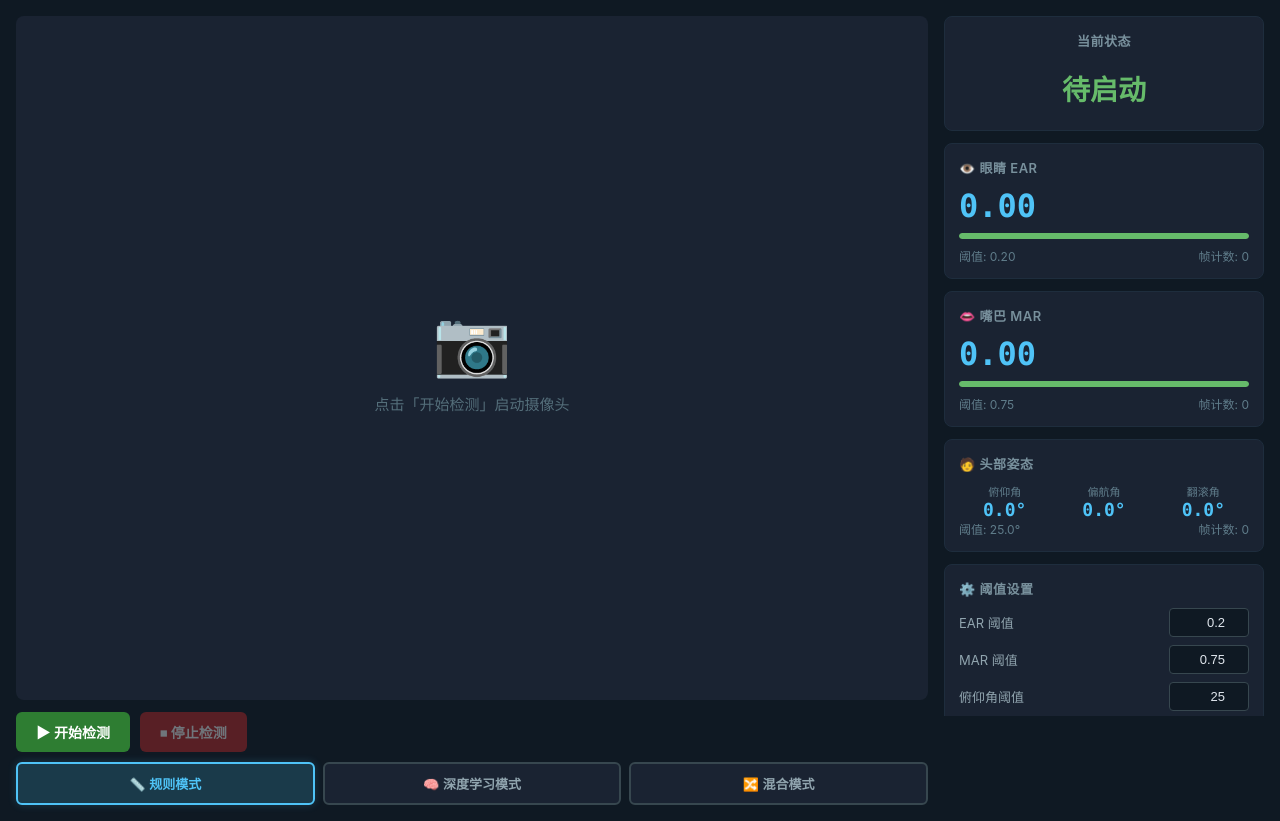
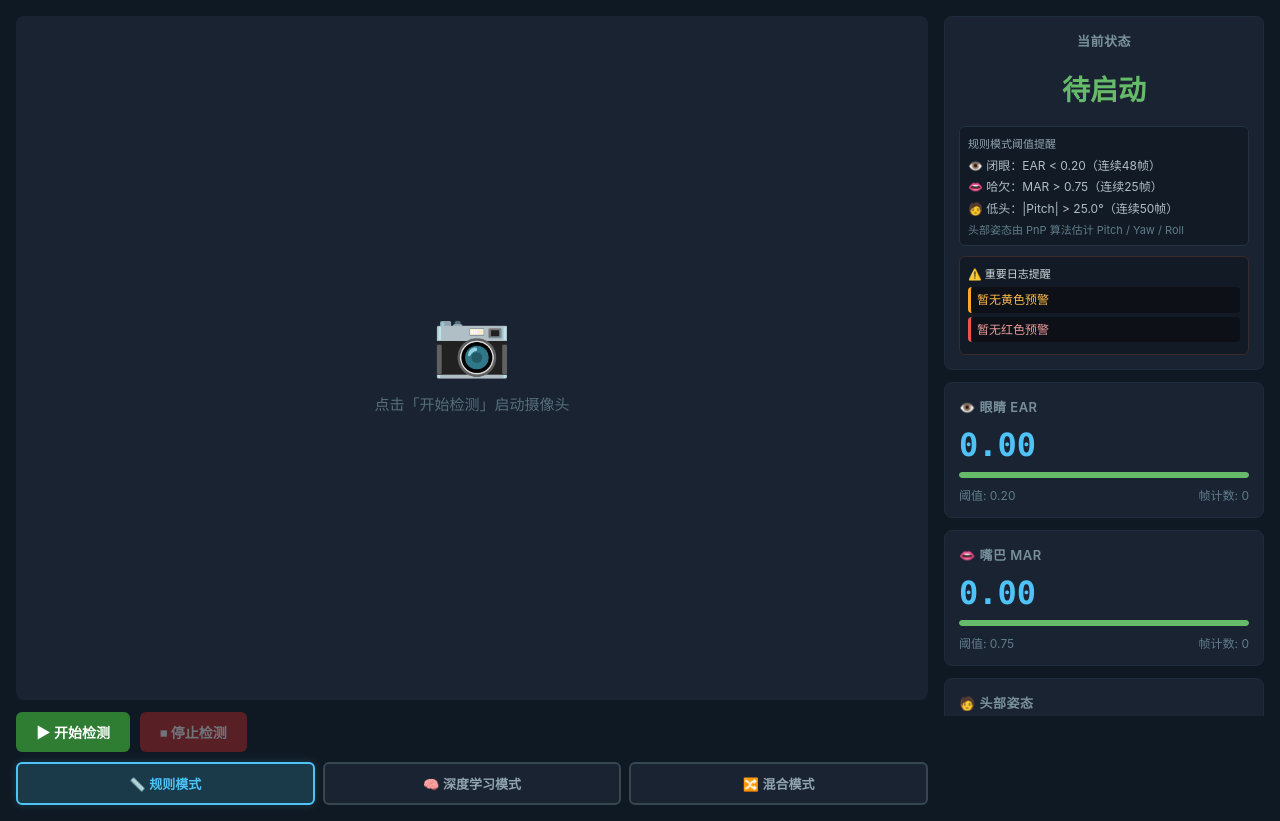
Before and after one commit to huryoungWu/dms-yolo, a Flask app: page / in a window 1280 px wide. Shown: the part 73-894 px from the top of the page. Run offline with Flask 3, Linux system fonts and the light colour scheme.

Commit message:
feat(ui): 添加规则模式阈值提醒和关键日志面板
- 在UI中新增规则模式阈值提醒卡片，显示EAR、MAR、Pitch阈值规则
- 实现规则模式下的实时阈值高亮功能
- 新增关键日志面板用于显示重要警告和危险信息
- 添加动画效果突出显示关键日志变化
- 更新状态详情显示规则模式下的具体触发条件
- 优化前端样式适配新的提醒面板布局
- 添加README文档说明规则模式功能

```diff
--- a/web/static/app.js
+++ b/web/static/app.js
@@ -71,6 +71,11 @@ async function applyConfig() {
     document.getElementById("earThreshold").textContent = config.ear_threshold.toFixed(2);
     document.getElementById("marThreshold").textContent = config.mar_threshold.toFixed(2);
     document.getElementById("pitchThreshold").textContent = config.pitch_threshold.toFixed(1);
+
+    // 同步规则说明卡片
+    document.getElementById("ruleEar").textContent = `👁️ 闭眼：EAR < ${config.ear_threshold.toFixed(2)}（连续${config.eye_consec_frames}帧）`;
+    document.getElementById("ruleMar").textContent = `👄 哈欠：MAR > ${config.mar_threshold.toFixed(2)}（连续${config.mouth_consec_frames}帧）`;
+    document.getElementById("rulePitch").textContent = `🧑 低头：|Pitch| > ${config.pitch_threshold.toFixed(1)}°（连续${config.head_consec_frames}帧）`;
 }
 
 // ---- 数据轮询 ----
@@ -100,6 +105,9 @@ async function fetchData() {
 // ---- UI 更新 ----
 
 function updateUI(d) {
+    const ruleEarEl = document.getElementById("ruleEar");
+    const ruleMarEl = document.getElementById("ruleMar");
+    const rulePitchEl = document.getElementById("rulePitch");
     // EAR
     const earEl = document.getElementById("earValue");
     earEl.textContent = d.ear.toFixed(2);
@@ -124,6 +132,16 @@ function updateUI(d) {
     document.getElementById("rollValue").textContent = d.roll.toFixed(1) + "°";
     document.getElementById("headFrameCount").textContent = d.head_frame_count;
 
+    // 规则阈值高亮（仅规则模式）
+    ruleEarEl.classList.remove("active");
+    ruleMarEl.classList.remove("active");
+    rulePitchEl.classList.remove("active");
+    if (d.mode === "rule") {
+        if (d.eye_closed) ruleEarEl.classList.add("active");
+        if (d.is_yawning) ruleMarEl.classList.add("active");
+        if (d.is_head_down) rulePitchEl.classList.add("active");
+    }
+
     // 状态
     const statusEl = document.getElementById("statusDisplay");
     statusEl.textContent = d.status;
@@ -144,10 +162,28 @@ function updateUI(d) {
 
     // 状态详情
     const detailEl = document.getElementById("statusDetail");
+    const earThreshold = parseFloat(document.getElementById("earThreshold").textContent) || 0.20;
+    const marThreshold = parseFloat(document.getElementById("marThreshold").textContent) || 0.75;
+    const pitchThreshold = parseFloat(document.getElementById("pitchThreshold").textContent) || 25.0;
+
     if (d.is_dms_alert && Array.isArray(d.dms_alerts) && d.dms_alerts.length > 0) {
         detailEl.textContent = "DMS告警: " + d.dms_alerts.join("；");
     } else if (Array.isArray(d.dms_alerts)) {
         detailEl.textContent = "未触发DMS预警，系统持续检测中";
+    } else if (d.mode === "rule" && d.face_detected && (d.eye_closed || d.is_yawning || d.is_head_down)) {
+        const reasons = [];
+        if (d.eye_closed) {
+            reasons.push(`闭眼: EAR=${d.ear.toFixed(2)} < ${earThreshold.toFixed(2)}`);
+        }
+        if (d.is_yawning) {
+            reasons.push(`哈欠: MAR=${d.mar.toFixed(2)} > ${marThreshold.toFixed(2)}`);
+        }
+        if (d.is_head_down) {
+            reasons.push(`低头: |Pitch|=${Math.abs(d.pitch).toFixed(1)}° > ${pitchThreshold.toFixed(1)}°`);
+        }
+        detailEl.textContent = "规则阈值触发: " + reasons.join("；");
+    } else if (d.mode === "rule" && d.face_detected) {
+        detailEl.textContent = `规则阈值: EAR < ${earThreshold.toFixed(2)}，MAR > ${marThreshold.toFixed(2)}，|Pitch| > ${pitchThreshold.toFixed(1)}°`;
     } else if (d.is_fatigued && d.reasons.length > 0) {
         detailEl.textContent = "触发原因: " + d.reasons.join(", ");
     } else if (!d.face_detected) {
@@ -179,12 +215,32 @@ function resetUI() {
     document.getElementById("statusDisplay").textContent = "待启动";
     document.getElementById("statusDisplay").className = "status-display";
     document.getElementById("statusDetail").textContent = "";
+    document.getElementById("ruleEar").classList.remove("active");
+    document.getElementById("ruleMar").classList.remove("active");
+    document.getElementById("rulePitch").classList.remove("active");
 }
 
 // ---- 系统日志 ----
 
 let logSince = 0;
 let logPollingTimer = null;
+
+function updateCriticalLog(level, message) {
+    if (level !== "warning" && level !== "danger") return;
+    const id = level === "danger" ? "criticalDanger" : "criticalWarning";
+    const target = document.getElementById(id);
+    if (!target) return;
+    target.textContent = message;
+    target.classList.add("flash");
+    setTimeout(() => target.classList.remove("flash"), 600);
+}
+
+function resetCriticalLogPanel() {
+    const warningEl = document.getElementById("criticalWarning");
+    const dangerEl = document.getElementById("criticalDanger");
+    if (warningEl) warningEl.textContent = "暂无黄色预警";
+    if (dangerEl) dangerEl.textContent = "暂无红色预警";
+}
 
 function startLogPoll() {
     stopLogPoll();
@@ -213,6 +269,7 @@ async function fetchLogs() {
                 div.className = `log-entry ${log.level}`;
                 div.innerHTML = `<span class="log-time">${log.time}</span><span class="log-msg">${log.message}</span>`;
                 container.appendChild(div);
+                updateCriticalLog(log.level, `[${log.time}] ${log.message}`);
             });
             logSince = data.total;
             container.scrollTop = container.scrollHeight;
@@ -224,6 +281,7 @@ function clearLogDisplay() {
     const container = document.getElementById("logContainer");
     container.innerHTML = '<div class="log-empty">日志已清空</div>';
     logSince = 0;
+    resetCriticalLogPanel();
 }
 
 // ---- 脚本运行 ----
--- a/web/static/style.css
+++ b/web/static/style.css
@@ -117,6 +117,73 @@ select {
 @keyframes blink { 50% { opacity: 0.5; } }
 .status-detail { font-size: 12px; color: #78909c; }
 
+.rule-hints {
+    margin-top: 10px;
+    text-align: left;
+    background: #111a25;
+    border: 1px solid #223246;
+    border-radius: 6px;
+    padding: 8px;
+}
+.rule-title {
+    font-size: 11px;
+    color: #90a4ae;
+    margin-bottom: 6px;
+}
+.rule-item {
+    font-size: 12px;
+    color: #b0bec5;
+    line-height: 1.45;
+    margin-bottom: 4px;
+}
+.rule-item.active {
+    color: #ef5350;
+    font-weight: 700;
+}
+.rule-note {
+    margin-top: 4px;
+    font-size: 11px;
+    color: #607d8b;
+}
+
+.critical-log-panel {
+    margin-top: 10px;
+    text-align: left;
+    background: #111a25;
+    border: 1px solid #3a2a2a;
+    border-radius: 6px;
+    padding: 8px;
+}
+.critical-log-title {
+    font-size: 11px;
+    color: #cfd8dc;
+    margin-bottom: 6px;
+}
+.critical-log-item {
+    font-size: 12px;
+    line-height: 1.45;
+    margin-bottom: 4px;
+    padding: 4px 6px;
+    border-radius: 4px;
+    background: #0d1117;
+}
+.critical-log-item.warning {
+    color: #ffb74d;
+    border-left: 3px solid #ffa726;
+}
+.critical-log-item.danger {
+    color: #ef9a9a;
+    border-left: 3px solid #ef5350;
+}
+.critical-log-item.flash {
+    animation: criticalFlash 0.6s ease;
+}
+@keyframes criticalFlash {
+    0% { box-shadow: 0 0 0 rgba(239, 83, 80, 0); }
+    50% { box-shadow: 0 0 12px rgba(239, 83, 80, 0.45); }
+    100% { box-shadow: 0 0 0 rgba(239, 83, 80, 0); }
+}
+
 /* 指标卡片 */
 .metric-value {
     font-size: 32px; font-weight: 700; color: #4fc3f7;
--- a/web/templates/index.html
+++ b/web/templates/index.html
@@ -51,6 +51,18 @@
                     <div class="card-header">当前状态</div>
                     <div class="status-display" id="statusDisplay">待启动</div>
                     <div class="status-detail" id="statusDetail"></div>
+                    <div class="rule-hints" id="ruleHints">
+                        <div class="rule-title">规则模式阈值提醒</div>
+                        <div class="rule-item" id="ruleEar">👁️ 闭眼：EAR < 0.20（连续48帧）</div>
+                        <div class="rule-item" id="ruleMar">👄 哈欠：MAR > 0.75（连续25帧）</div>
+                        <div class="rule-item" id="rulePitch">🧑 低头：|Pitch| > 25.0°（连续50帧）</div>
+                        <div class="rule-note">头部姿态由 PnP 算法估计 Pitch / Yaw / Roll</div>
+                    </div>
+                    <div class="critical-log-panel" id="criticalLogPanel">
+                        <div class="critical-log-title">⚠️ 重要日志提醒</div>
+                        <div class="critical-log-item warning" id="criticalWarning">暂无黄色预警</div>
+                        <div class="critical-log-item danger" id="criticalDanger">暂无红色预警</div>
+                    </div>
                 </div>
 
                 <!-- EAR 指标 -->
```
Also changed, not shown: README.md.
